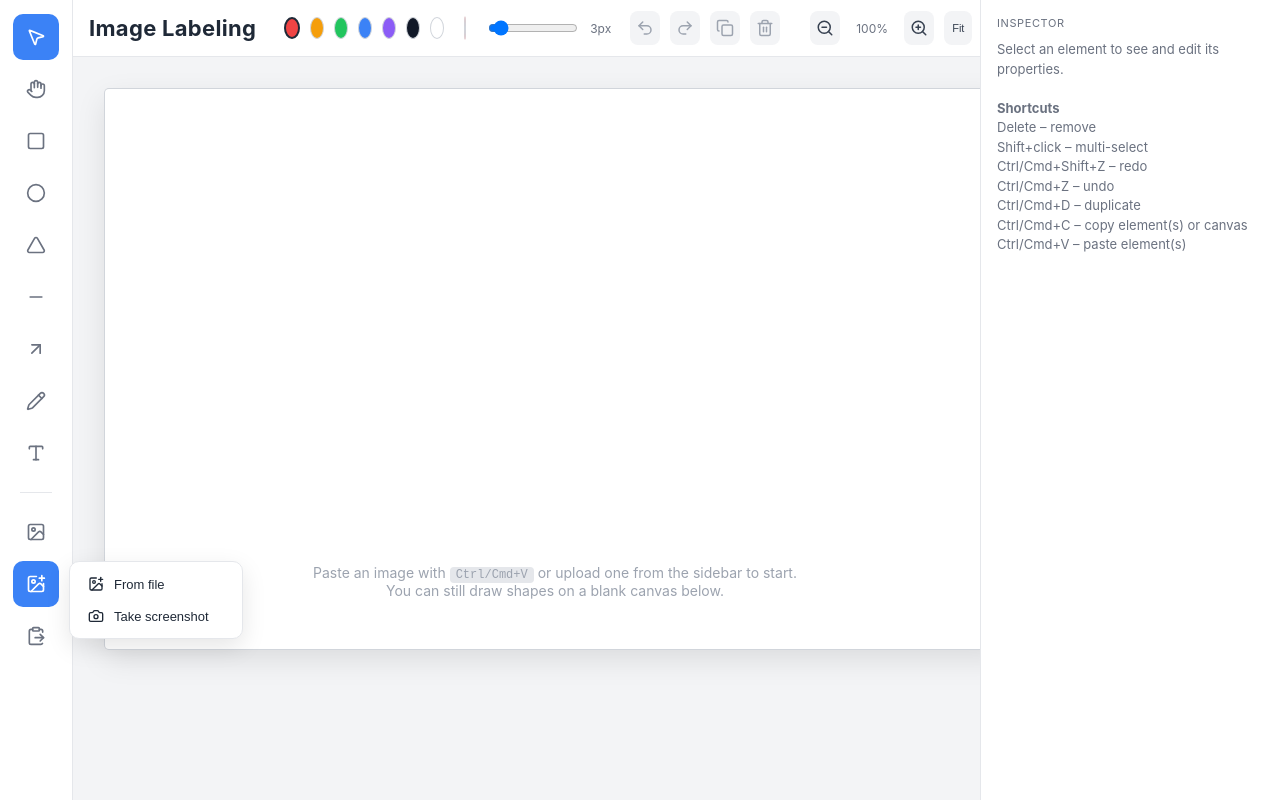
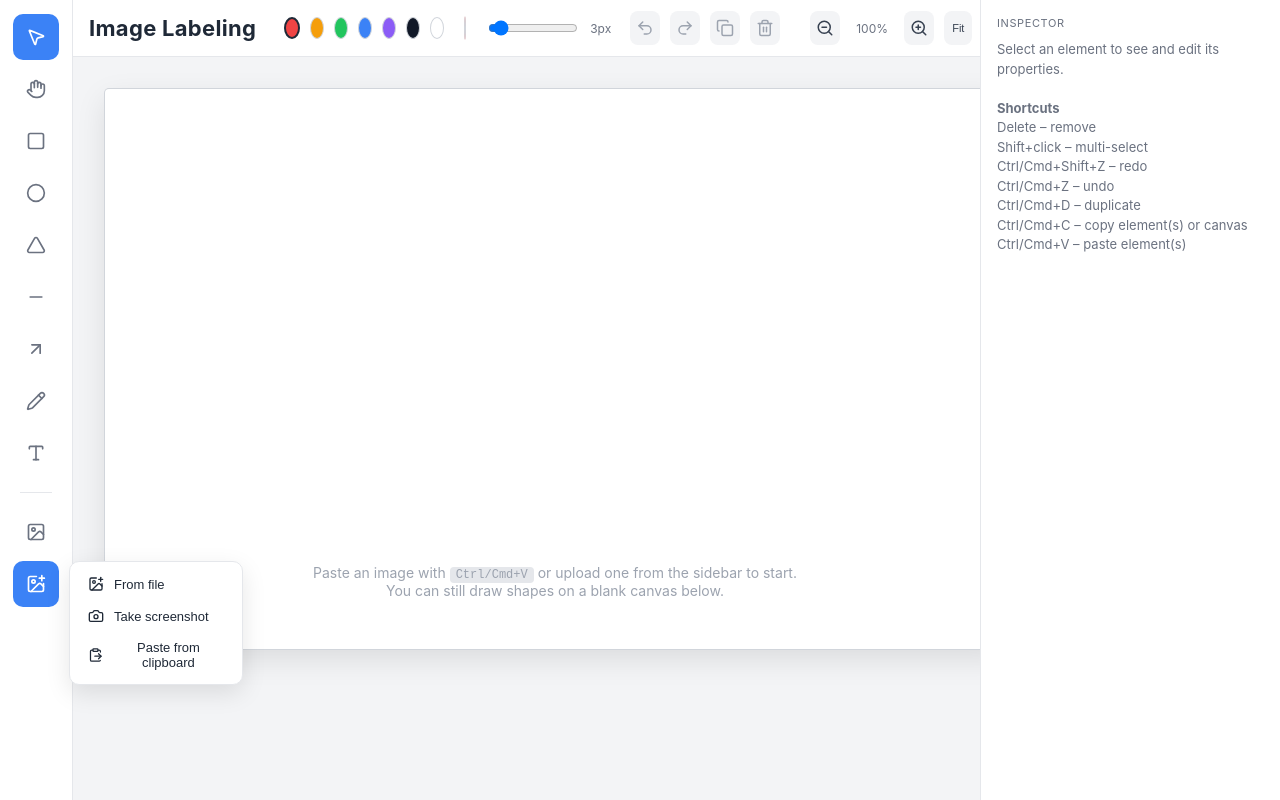
Before and after one commit to didi-stwn/image-labeling, a React (Create React App) app: page / in a window 1280 px wide. Both pictures are taken after a click on the button 36 px from the left and 584 px from the top of the page. Built offline with nearby package versions, Linux system fonts and the light colour scheme.

Commit message:
change: move paste from clipboard to popover image overlay

```diff
--- a/src/components/Sidebar.js
+++ b/src/components/Sidebar.js
@@ -1,4 +1,5 @@
-import { MousePointer2, Square, Circle, Minus, ArrowUpRight, Type as TypeIcon,
+import {
+  MousePointer2, Square, Circle, Minus, ArrowUpRight, Type as TypeIcon,
   Pencil, Image as ImageIcon, ImagePlus, Trash2, Hand, Triangle, Camera, ClipboardPaste,
 } from "lucide-react";
 import { TOOLS } from "../constants";
@@ -108,18 +109,19 @@ export default function Sidebar({
               onMouseLeave={(e) => e.currentTarget.style.background = "transparent"}>
               <Camera size={16} /> Take screenshot
             </button>
+            <button title="Ctrl/Cmd+V pastes: adds an overlay image" onClick={() => { }}
+              style={{
+                display: "flex", alignItems: "center", gap: 10, width: "100%",
+                padding: "8px 12px", borderRadius: 8, border: "none", background: "transparent",
+                color: "#1f2937", cursor: "pointer", fontSize: 13,
+              }}>
+              <ClipboardPaste size={16} /> Paste from clipboard
+            </button>
           </div>
         )}
-        <input ref={overlayFileInputRef} type="file" accept="image/*" onChange={handleOverlayUpload} style={{ display: "none" }} />
-      </div>
-      <button title="Ctrl/Cmd+V pastes: adds an overlay image" onClick={() => {}}
-        style={{
-          width: 46, height: 46, borderRadius: 10, border: "none", background: "transparent",
-          color: "#6b7280", display: "flex", alignItems: "center", justifyContent: "center", cursor: "default",
-        }}>
-        <ClipboardPaste size={20} />
-      </button>
+      <input ref={overlayFileInputRef} type="file" accept="image/*" onChange={handleOverlayUpload} style={{ display: "none" }} />
     </div>
+    </div >
   );
 }
 
```
